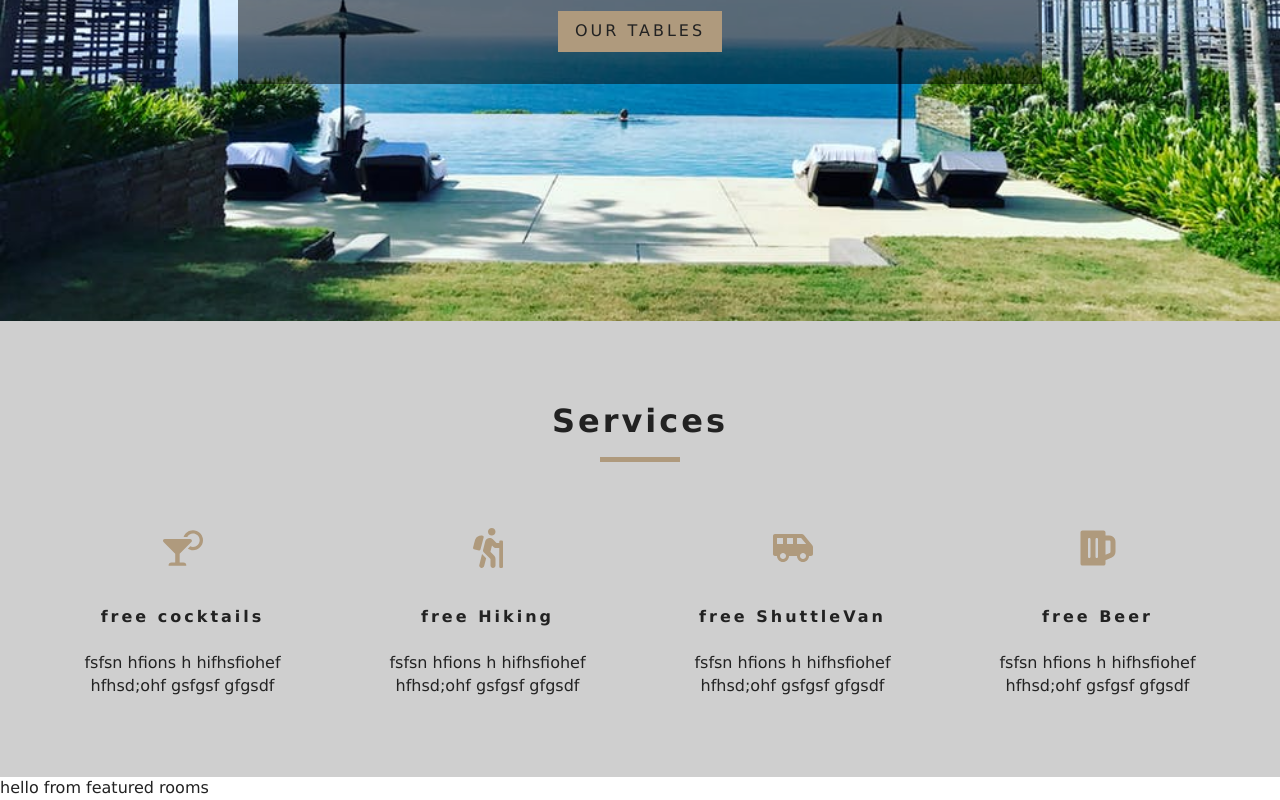
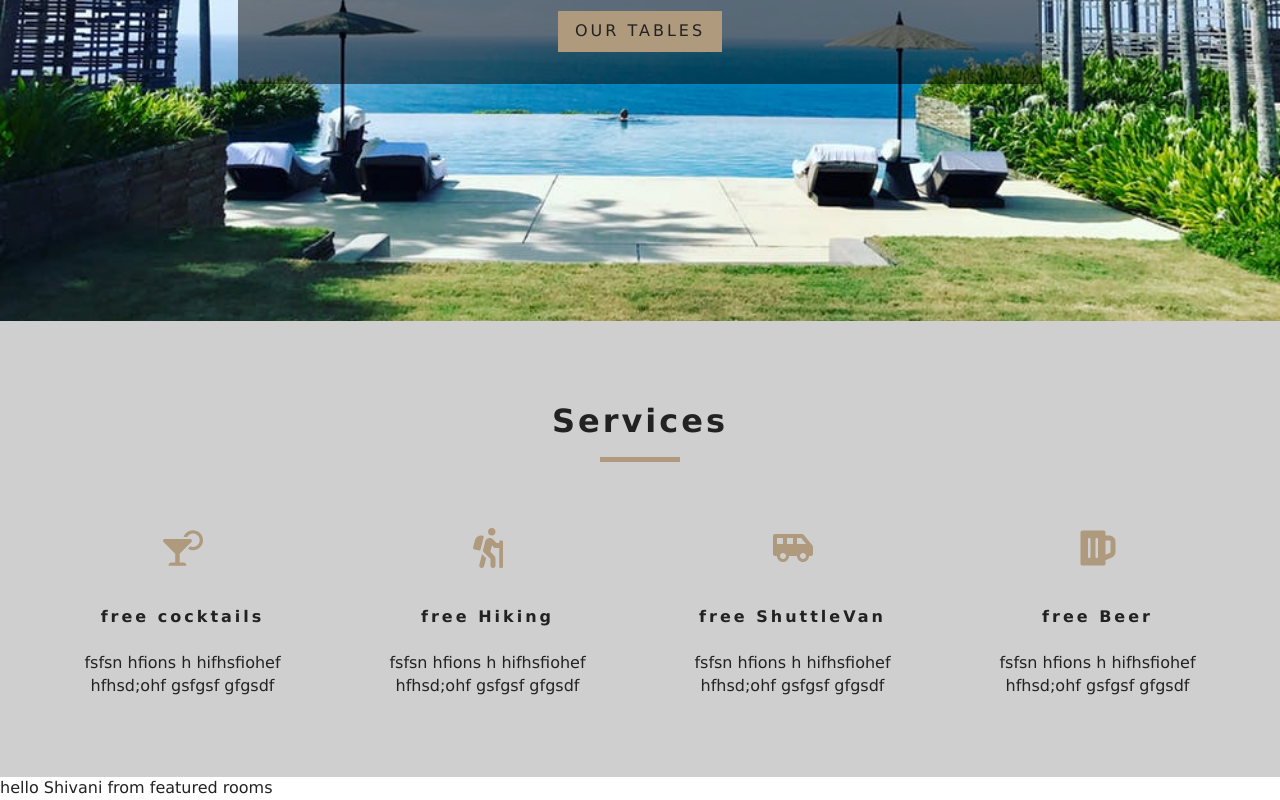
Before and after one commit to iamayushdas/roomz, a React (Create React App) app: page / in a window 1280 px wide. Shown: the part 479-1279 px from the top of the page. Built offline with nearby package versions, Linux system fonts and the light colour scheme.

Commit message:
context API done

```diff
--- a/src/components/FeaturedTables.js
+++ b/src/components/FeaturedTables.js
@@ -1,10 +1,13 @@
 import React, { Component } from 'react'
+import { TableContext } from '../context'
+export default class FeaturedTables extends Component {
+    static contextType = TableContext
+    render() {
+        const {name, greeting} = this.context;
 
-export default class FeaturedTables extends Component {
-    render() {
         return (
             <div>
-                hello from featured rooms
+                {greeting} {name} from featured rooms
             </div>
         )
     }
--- a/src/context.js
+++ b/src/context.js
@@ -2,11 +2,12 @@ import React, { Component } from 'react'
 const TableContext = React.createContext();
 export default class TableProvider extends Component {
     state={
-
+        greeting :'hello',
+        name: 'Shivani'
     }
     render() {
         return (
-            <TableContext.Provider value="hello">
+            <TableContext.Provider value={{...this.state}}>
             {this.props.children}
             </TableContext.Provider >
         )
```
Also changed, not shown: 1 other file (tests, documents, lock files or other folders).
